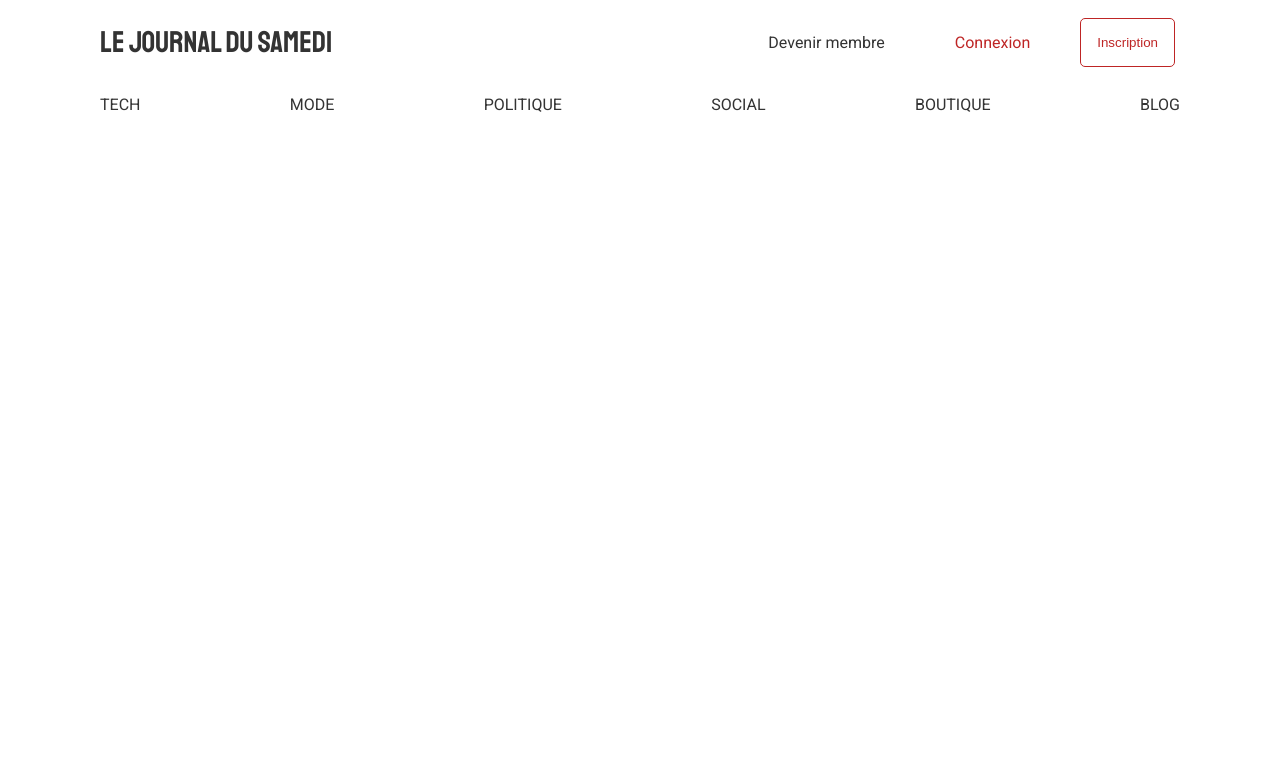
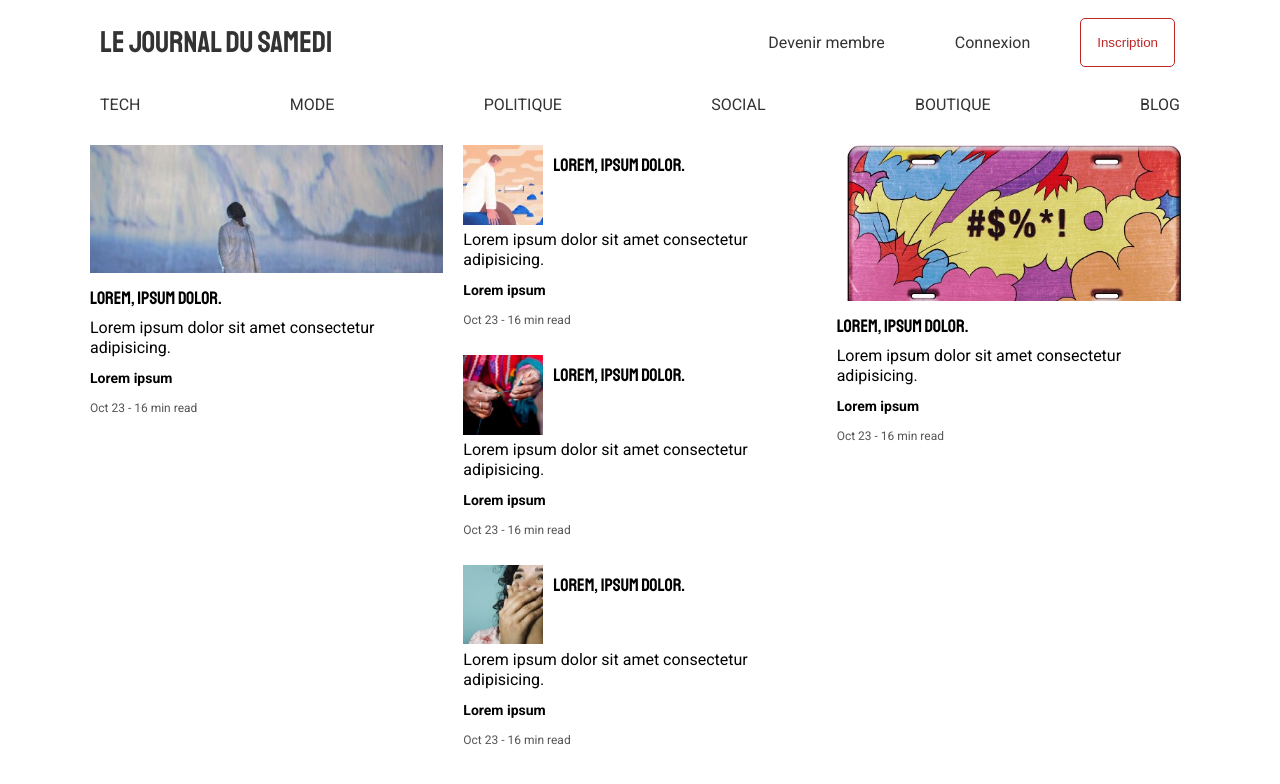
Before and after one commit to Wajdi-Hidouri/journal-project, a plain HTML site: page index.html in a window 1280 px wide. Shown: the top 784 px of the page. Drawn offline with Linux system fonts and the light colour scheme.

Commit message:
mise en place du contenu  principale

```diff
--- a/css/style.css
+++ b/css/style.css
@@ -20,6 +20,7 @@
 body{
   font-family: 'Roboto', sans-serif;
   font-size: 1.6rem;
+  line-height: 2rem;
 }
 a{
   font-size: 1.6rem;
@@ -36,7 +37,19 @@ h4,
 h5,
 h6{
   font-family: 'Staatliches', cursive;
+  margin: 1rem 0;
 }
+h3{
+  font-size: 1.8rem;
+  font-weight: 400;
+}
+img{
+  max-width: 100%;
+}
+p{
+  margin: 1rem 0;
+}
+/* utility */
 .container{
   display: block;
   margin: auto;
@@ -64,8 +77,9 @@ header .logo{
   font-size: 3rem;
   font-family: 'Staatliches', cursive;
 }
-.text-primary{
-  color: var(--primary);
+.text-hint{
+  color: var(--gray-hint);
+  font-size: 1.2rem;
 }
 .text-primary:hover{
   opacity: 0.8;
@@ -98,4 +112,45 @@ nav{
   padding: 1rem;
   position: sticky;
   top: 0;
+  background: #fff;
 }
+/* showcase */
+.showcase{
+  gap: 20px;
+  min-height: 500px;
+  display: grid;
+  grid-template-columns: repeat(3, 1fr);
+  grid-auto-rows: auto;
+  padding: 2rem 0;
+}
+.showcase article:first-child{
+  grid-column: 1 / 2;
+  grid-row: 1 / 4;
+}
+.showcase article:last-child{
+  grid-column: 3 / 4;
+  grid-row: 1 / 4;
+}
+/* generic */
+.article-author{
+  font-weight: 700;
+  font-size: 1.4rem;
+}
+.article-small{
+  display: grid;
+  column-gap: 10px;
+  grid-template-columns: 80px auto;
+  grid-template-rows: 80px;
+  grid-auto-rows: auto;
+}
+.article-small p{
+  margin: 0.5rem 0;
+}
+.article-small .article-content{
+  grid-column: span 2;
+  max-height: 6rem;
+  overflow: hidden;
+}
+.article-small .article-author, .article-small .text-hint{
+  grid-column: span 2;
+}
--- a/index.html
+++ b/index.html
@@ -26,7 +26,43 @@
       <a href="#">BOUTIQUE</a>
       <a href="#">BLOG</a>
     </nav>
-
+    <section class="showcase">
+      <article>
+        <img src="IMG/bloc-1.jpeg" alt="bloc-1">
+        <h3>Lorem, ipsum dolor.</h3>
+        <p class="article-content">Lorem ipsum dolor sit amet consectetur adipisicing.</p>
+        <p class="article-author">Lorem ipsum </p>
+        <p class="text-hint">Oct  23 - 16 min read</p>
+      </article>
+      <article class="article-small">
+        <img src="IMG/bloc-2.jpeg" alt="bloc-2">
+        <h3>Lorem, ipsum dolor.</h3>
+        <p class="article-content">Lorem ipsum dolor sit amet consectetur adipisicing.</p>
+        <p class="article-author">Lorem ipsum </p>
+        <p class="text-hint">Oct  23 - 16 min read</p>
+      </article>
+      <article class="article-small">
+        <img src="IMG/bloc-3.jpeg" alt="bloc-3">
+        <h3>Lorem, ipsum dolor.</h3>
+        <p class="article-content">Lorem ipsum dolor sit amet consectetur adipisicing.</p>
+        <p class="article-author">Lorem ipsum </p>
+        <p class="text-hint">Oct  23 - 16 min read</p>
+      </article>
+      <article class="article-small">
+        <img src="IMG/bloc-4.jpeg" alt="bloc-4">
+        <h3>Lorem, ipsum dolor.</h3>
+        <p class="article-content">Lorem ipsum dolor sit amet consectetur adipisicing.</p>
+        <p class="article-author">Lorem ipsum </p>
+        <p class="text-hint">Oct  23 - 16 min read</p>
+      </article>
+      <article>
+        <img src="IMG/bloc-5.jpeg" alt="bloc-5">
+        <h3>Lorem, ipsum dolor.</h3>
+        <p class="article-content">Lorem ipsum dolor sit amet consectetur adipisicing.</p>
+        <p class="article-author">Lorem ipsum </p>
+        <p class="text-hint">Oct  23 - 16 min read</p>
+      </article>
+    </section>
 
 
   </div>
```
